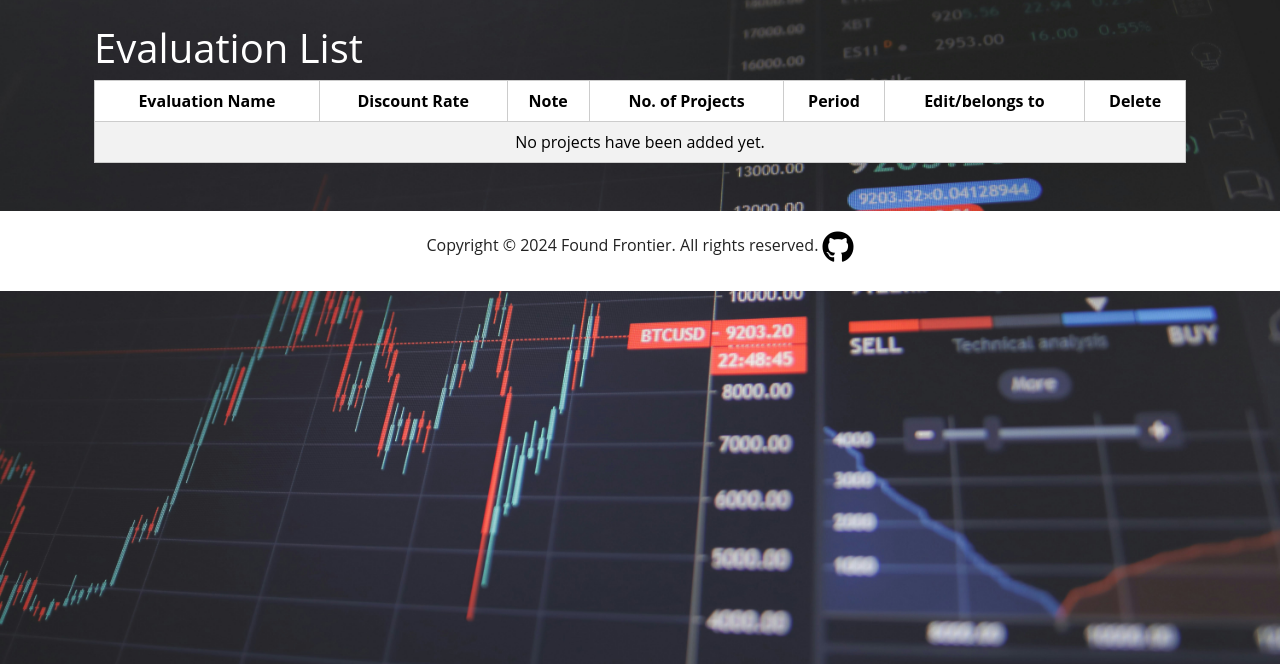
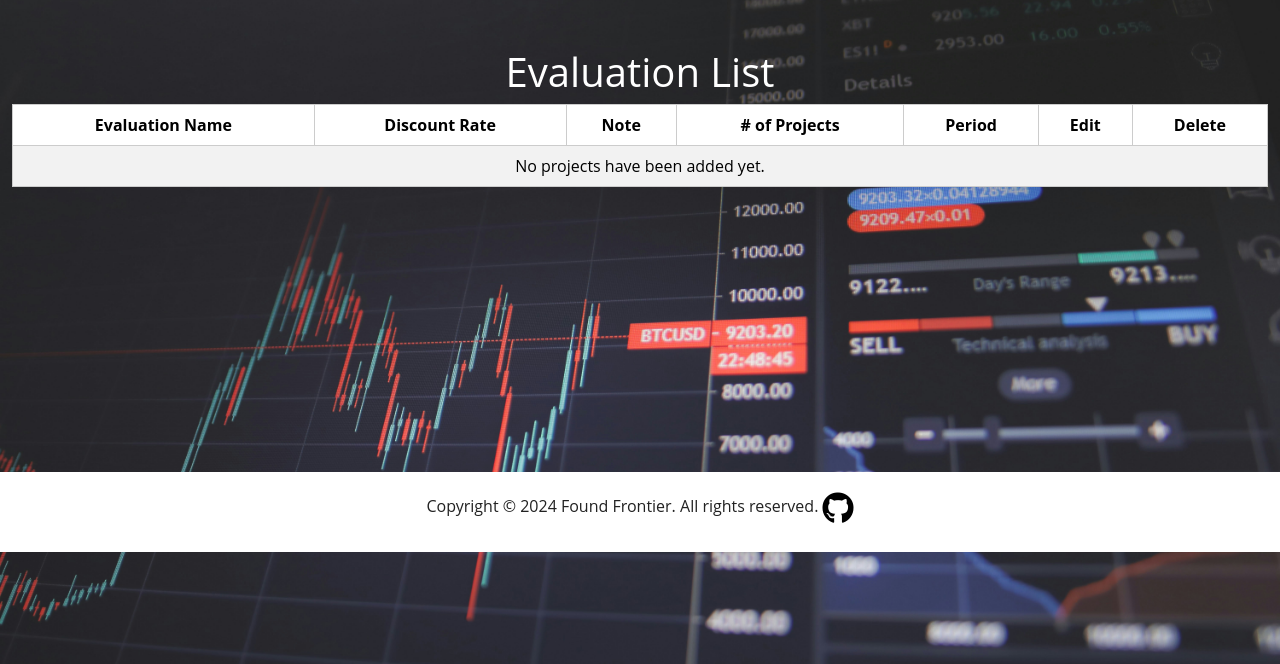
Before and after one commit to sean-meade/fund-frontier, a Django app: page /list-evaluations/ in a window 1280 px wide. Shown: the part 116-780 px from the top of the page. Run offline with Django 5.2, Linux system fonts and the light colour scheme; the visitor is signed in with stand-in values (Sample User, id 1); data that the repository does not hold is empty.

Commit message:
Fix styling of tables

```diff
--- a/templates/npv/add-project.html
+++ b/templates/npv/add-project.html
@@ -64,7 +64,6 @@
             const name = document.getElementById('id_project_name').value;
             const initialInvestment = document.getElementById('id_initial_investment').value;
 
-            // If you have custom validation, add it here
             if (!name || !initialInvestment) {
                 // Prevent the default form submission
                 event.preventDefault();
--- a/templates/npv/list-evaluations.html
+++ b/templates/npv/list-evaluations.html
@@ -1,20 +1,31 @@
 {% extends "base.html" %}
 {% load static %}
+
+{% block extra_css %}
+<style>
+  {% comment %} TODO nicer sizing for eval list {% endcomment %}
+@media (min-width: 576px) {
+  .container, .container-sm {
+      max-width: none !important;
+  }
+}
+</style>
+{% endblock %}
 
 {% block content %}
 
 
-<div class="container mt-4">
-    <h1 class="text-white">Evaluation List</h1>
+    <h1 class="calculator-headings">Evaluation List</h1>
+    <div class="table-container">
     <table class="table table-striped">
         <thead>
             <tr>
                 <th scope="col">Evaluation Name</th>
                 <th scope="col">Discount Rate</th>
                 <th scope="col">Note</th>
-                <th scope="col">No. of Projects</th>
+                <th scope="col"># of Projects</th>
                 <th scope="col">Period</th>
-                <th scope="col">Edit/belongs to</th>
+                <th scope="col">Edit</th>
                 <th scope="col">Delete</th>
             </tr>
         </thead>
```
Also changed, not shown: templates/npv/edit-eval.html (+5 -12 lines), templates/npv/list-projects.html (+17 -5 lines).
